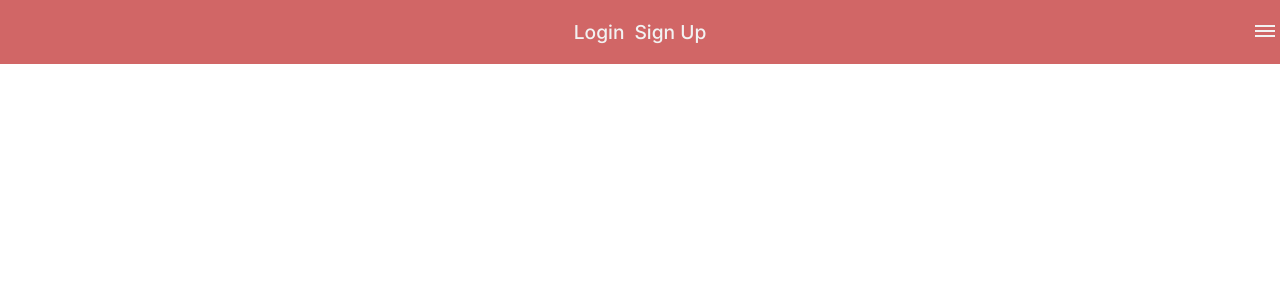
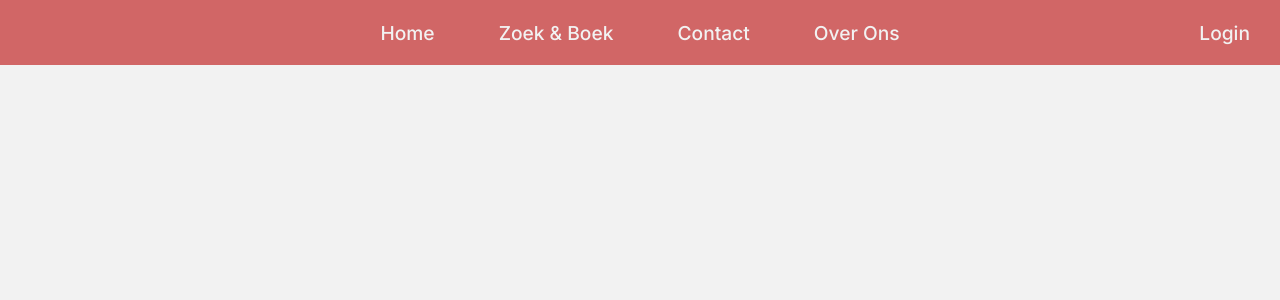
Before and after one commit to Renotje6/crud-travel-webapp, a PHP site: page / in a window 1280 px wide. Shown: the top 300 px of the page. Run offline with PHP 8.4, Linux system fonts and the light colour scheme.

Commit message:
navigation

```diff
--- a/css/index.css
+++ b/css/index.css
@@ -3,3 +3,7 @@
   padding: 0;
   margin: 0;
 }
+
+body {
+  background-color: var(--color-secondary);
+}
--- a/css/navigation.css
+++ b/css/navigation.css
@@ -1,97 +1,44 @@
 nav {
+  position: sticky;
+  top: 0;
+  left: 0;
   background-color: var(--color-primary);
   padding: 5px 20px;
+  width: 100%;
+  height: 65px;
 }
 
 .navigation {
+  display: block;
+  width: 100%;
+  height: 100%;
+  gap: 4rem;
+  display: flex;
+  justify-content: center;
+  align-items: center;
   list-style-type: none;
 }
 
 .navigation > li > a {
   font-family: "Inter", sans-serif;
-  color: #f2f2f2;
+  color: var(--color-secondary);
+  font-size: 1.2rem;
   text-decoration: none;
-  display: block;
+}
+
+nav p a {
+  font-family: "Inter", sans-serif;
+  color: var(--color-secondary);
+  font-size: 1.2rem;
+  text-decoration: none;
+}
+
+nav p {
+  position: absolute;
+  top: 21px;
+  right: 30px;
 }
 
 ul > li > a:hover {
   text-decoration: underline;
 }
-
-.navigation li {
-  font-size: 1.2rem;
-  padding: 15px 5px;
-}
-
-/* Mobile menu */
-.navigation {
-  display: flex;
-  flex-wrap: wrap;
-  justify-content: space-between;
-  align-items: center;
-}
-
-.navigation .toggle {
-  position: absolute;
-  right: 0;
-  top: 0;
-  cursor: pointer;
-  order: 1;
-}
-
-.nav-item.button {
-  order: 2;
-}
-
-.nav-item {
-  width: 100%;
-  text-align: center;
-  order: 3;
-
-  /* Hide the navigation items by default */
-  display: none;
-}
-
-.nav-item.active {
-  display: block;
-}
-
-.navigation .toggle .bars {
-  background-color: #f2f2f2;
-  display: inline-block;
-  height: 2px;
-  width: 20px;
-  position: relative;
-}
-
-.navigation .toggle .bars::before,
-.navigation .toggle .bars::after {
-  background-color: #f2f2f2;
-  display: inline-block;
-  height: 2px;
-  width: 20px;
-  content: "";
-}
-
-.navigation .toggle .bars::before {
-  position: absolute;
-  top: -5px;
-}
-
-.navigation .toggle .bars::after {
-  position: absolute;
-  top: 5px;
-}
-
-/* Tablet menu */
-@media (min-width: 468px) {
-  .navigation {
-    justify-content: center;
-  }
-
-  .nav-item.button {
-    width: auto;
-    order: 1;
-    display: block;
-  }
-}
--- a/css/variables.css
+++ b/css/variables.css
@@ -1,4 +1,5 @@
 :root {
   /* Colors */
   --color-primary: #d16666;
+  --color-secondary: #f2f2f2;
 }
--- /dev/null
+++ b/index.html
@@ -0,0 +1,33 @@
+<!DOCTYPE html>
+<html lang="en">
+  <head>
+    <meta charset="UTF-8" />
+    <meta http-equiv="X-UA-Compatible" content="IE=edge" />
+    <meta name="viewport" content="width=device-width, initial-scale=1.0" />
+    <link rel="stylesheet" href="./css/variables.css" />
+    <link rel="stylesheet" href="./css/index.css" />
+    <link rel="stylesheet" href="./css/navigation.css" />
+
+    <link rel="preconnect" href="https://fonts.googleapis.com" />
+    <link rel="preconnect" href="https://fonts.gstatic.com" crossorigin />
+    <link
+      rel="stylesheet"
+      href="https://fonts.googleapis.com/icon?family=Material+Icons" />
+    <link
+      href="https://fonts.googleapis.com/css2?family=Inter:wght@300;500&display=swap"
+      rel="stylesheet" />
+    <title>Document</title>
+  </head>
+
+  <body>
+    <nav>
+      <ul class="navigation">
+        <li class="nav-item"><a href="#">Home</a></li>
+        <li class="nav-item"><a href="#">Zoek & Boek</a></li>
+        <li class="nav-item"><a href="#">Contact</a></li>
+        <li class="nav-item"><a href="#">Over Ons</a></li>
+      </ul>
+      <p class="nav-item button"><a href="#">Login</a></p>
+    </nav>
+  </body>
+</html>
--- a/index.php
+++ /dev/null
@@ -1,34 +0,0 @@
-<!DOCTYPE html>
-<html lang="en">
-
-<head>
-  <meta charset="UTF-8">
-  <meta http-equiv="X-UA-Compatible" content="IE=edge">
-  <meta name="viewport" content="width=device-width, initial-scale=1.0">
-  <link rel="stylesheet" href="./css/variables.css">
-  <link rel="stylesheet" href="./css/index.css" />
-  <link rel="stylesheet" href="./css/navigation.css" />
-
-
-  <link rel="preconnect" href="https://fonts.googleapis.com">
-  <link rel="preconnect" href="https://fonts.gstatic.com" crossorigin>
-  <link rel="stylesheet" href="https://fonts.googleapis.com/icon?family=Material+Icons">
-  <link href="https://fonts.googleapis.com/css2?family=Inter:wght@300;500&display=swap" rel="stylesheet">
-  <title>Document</title>
-</head>
-
-<body>
-  <nav>
-    <ul class="navigation">
-      <li class="nav-item"><a href="#">Home</a></li>
-      <li class="nav-item"><a href="#">Zoek & Boek</a></li>
-      <li class="nav-item"><a href="#">Contact</a></li>
-      <li class="nav-item"><a href="#">Over Ons</a></li>
-      <li class="nav-item button"><a href="#">Login</a></li>
-      <li class="nav-item button secondary"><a href="#">Sign Up</a></li>
-      <li class="toggle"><span class="bars"></span></li>
-    </ul>
-  </nav>
-</body>
-
-</html>
```
